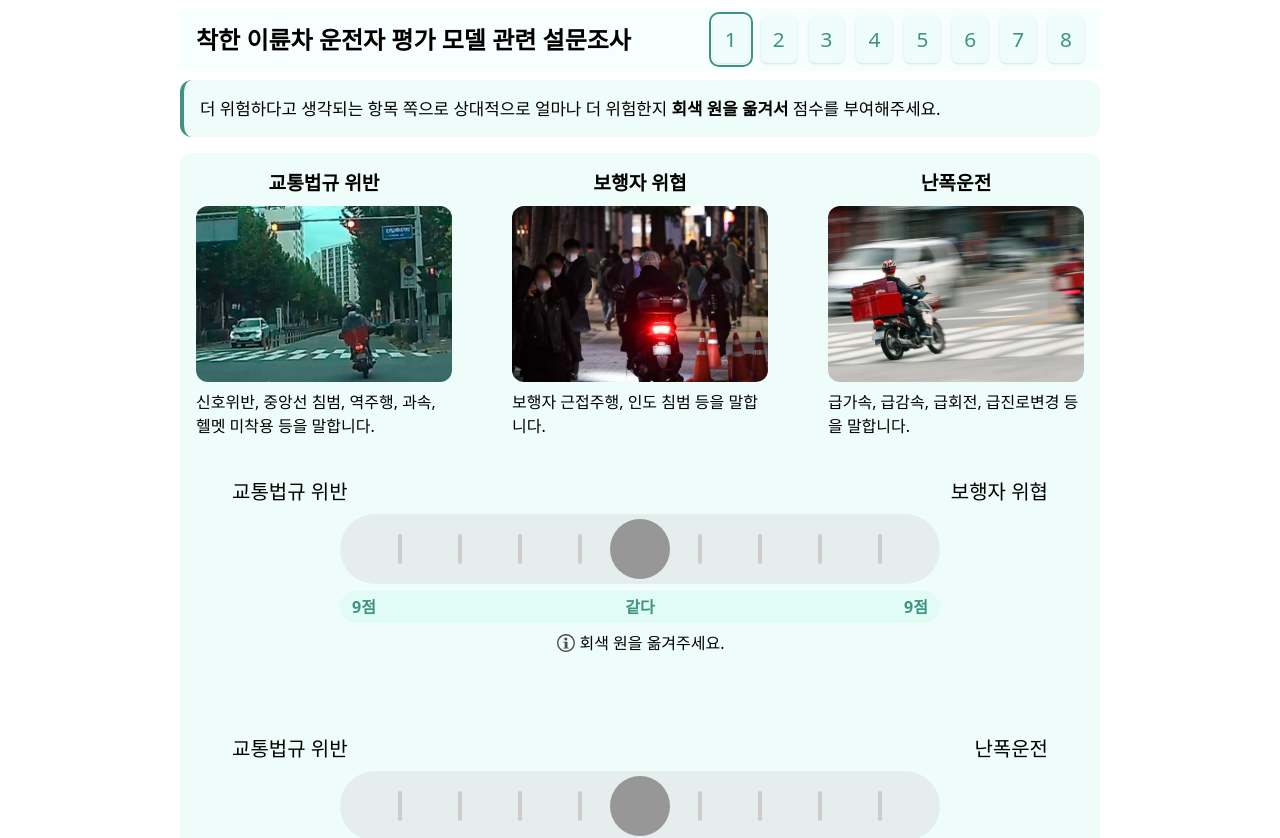
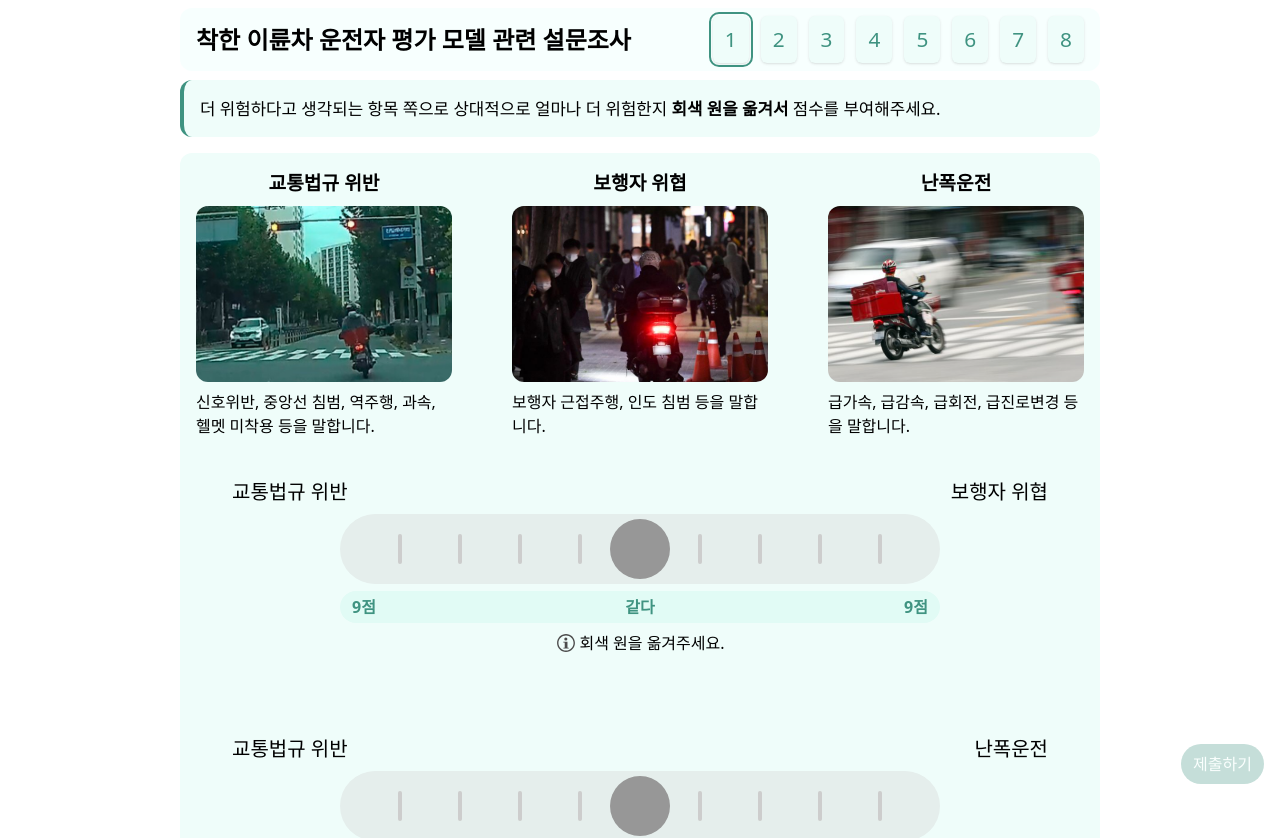
Before and after one commit to custardcream98/goodrider-interview-web, a Next.js app: page /interview/1 in a window 1280 px wide. Shown: the top 838 px of the page. Built offline with nearby package versions, Linux system fonts and the light colour scheme.

Commit message:
Feature: 제출하기 버튼 생성

```diff
--- a/src/pages/interview/[pagenumber].tsx
+++ b/src/pages/interview/[pagenumber].tsx
@@ -1,4 +1,5 @@
 import React, { useEffect } from "react";
+import Link from "next/link";
 import styled from "styled-components";
 import Layout from "~/components/Layout";
 import SliderQuestionBundle from "~/components/SliderQuestionBundle";
@@ -18,8 +19,12 @@ import storageKeys, {
   getStorage,
   setStorage,
 } from "~/utils/localStorage";
-import { useRecoilState } from "recoil";
-import { IScoreState, scoreState } from "~/utils/atom";
+import { useRecoilValue, useSetRecoilState } from "recoil";
+import {
+  checkAllCompletedSelector,
+  IScoreState,
+  scoreState,
+} from "~/utils/atom";
 
 const Main = styled.main`
   display: flex;
@@ -58,7 +63,8 @@ const InterviewPage = ({
   sliderQuestionsCount,
   videoCheckerQuestionsCount,
 }: IProps) => {
-  const [_, setScoreStorage] = useRecoilState(scoreState);
+  const setScoreStorage = useSetRecoilState(scoreState);
+  const checkAllCompleted = useRecoilValue(checkAllCompletedSelector);
 
   useEffect(() => {
     scrollToTop();
@@ -165,6 +171,17 @@ const InterviewPage = ({
           maxPage={maxSliders + maxVideoQuestions}
           currentPage={pagenumber}
         />
+        <aside>
+          <Link href="/submitted">
+            <a
+              className={`dark fixed bottom-4 right-4 rounded-full py-2 px-3 ${
+                checkAllCompleted ? "" : "pointer-events-none opacity-30"
+              }`}
+            >
+              제출하기
+            </a>
+          </Link>
+        </aside>
       </Main>
     </Layout>
   );
--- /dev/null
+++ b/src/pages/submitted.tsx
@@ -0,0 +1,5 @@
+const Submitted = () => {
+  return <div></div>;
+};
+
+export default Submitted;
--- a/src/utils/atom.ts
+++ b/src/utils/atom.ts
@@ -23,6 +23,14 @@ export const completedQuestionsState = atom<boolean[]>({
   default: [],
 });
 
+export const checkAllCompletedSelector = selector({
+  key: "checkAllCompletedSelector",
+  get: ({ get }) => {
+    const completedQuestions = get(completedQuestionsState);
+    return completedQuestions.every((e) => e);
+  },
+});
+
 /**
  * 통과 검사 로직이 들어와야 하는 곳
  *
```
